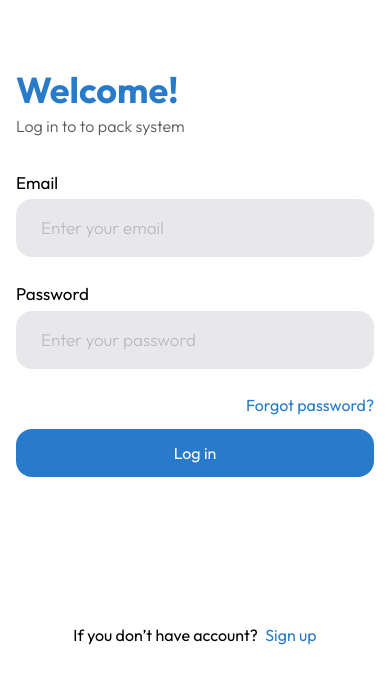
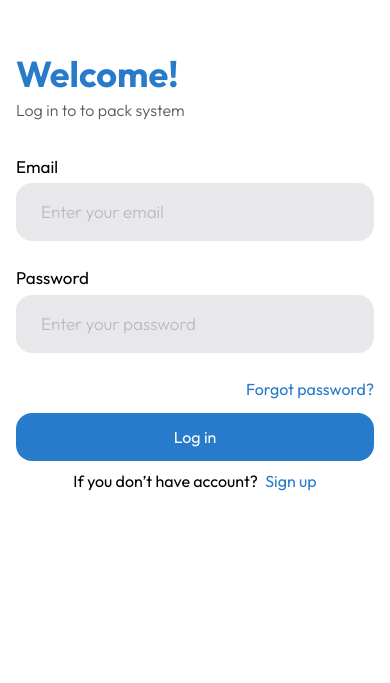
Before and after one commit to Npierre250/NAEB, a React (Vite) app: page /login in a window 390 px wide. Shown: the part 149-832 px from the top of the page. Built offline with nearby package versions, Linux system fonts and the light colour scheme.

Commit message:
fix: footer bug

```diff
--- a/src/page/Login.tsx
+++ b/src/page/Login.tsx
@@ -74,7 +74,7 @@ export default function Login() {
         </div>
         <CircleSvg className="absolute bottom-0 left-0 hidden md:block" />
       </div>
-      <div className="w-full h-full flex items-center justify-center relative">
+      <div className="w-full h-full flex items-center justify-center relative flex-col sm:flex-row">
         <div className="max-w-md w-full px-4">
           <h3 className="text-4xl font-bold text-[#287BCB] mb-1">Welcome!</h3>
           <span className="text-[#575757] font-light">
@@ -119,7 +119,7 @@ export default function Login() {
             </div>
           </form>
         </div>
-        <p className="absolute bottom-12">
+        <p className="sm:absolute bottom-12 mt-2 sm:mt-0">
           If you don’t have account?{" "}
           <Link
             to={"/signup"}
--- a/src/page/Signup.tsx
+++ b/src/page/Signup.tsx
@@ -65,7 +65,7 @@ export default function Signup() {
         </div>
         <CircleSvg className="absolute bottom-0 left-0 hidden md:block" />
       </div>
-      <div className="w-full h-full flex items-center justify-center relative">
+      <div className="w-full h-full flex items-center flex-col sm:flex-row justify-center relative">
         <div className="max-w-md w-full px-4">
           <h3 className="text-4xl font-bold text-[#287BCB] mb-1">
             {step === 2 ? "Create account" : "Member verification"}
@@ -77,7 +77,7 @@ export default function Signup() {
           {step === 1 && <MemberVerificationInput />}
           {step === 2 && <CreateAccount />}
         </div>
-        <p className="absolute bottom-3">
+        <p className="sm:absolute bottom-3 mt-2 sm:mt-0">
           If you have account?{" "}
           <Link
             to={"/login"}
```
